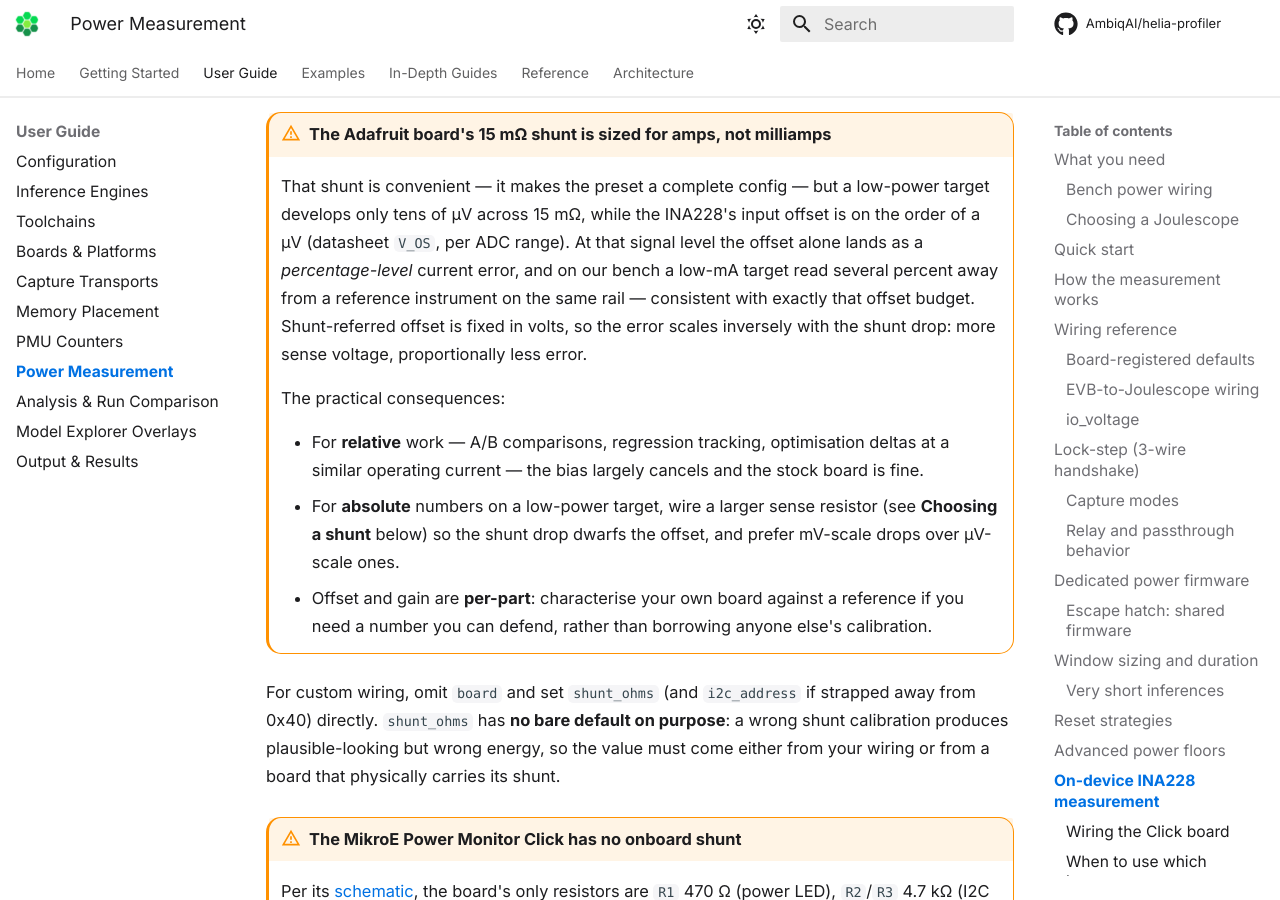
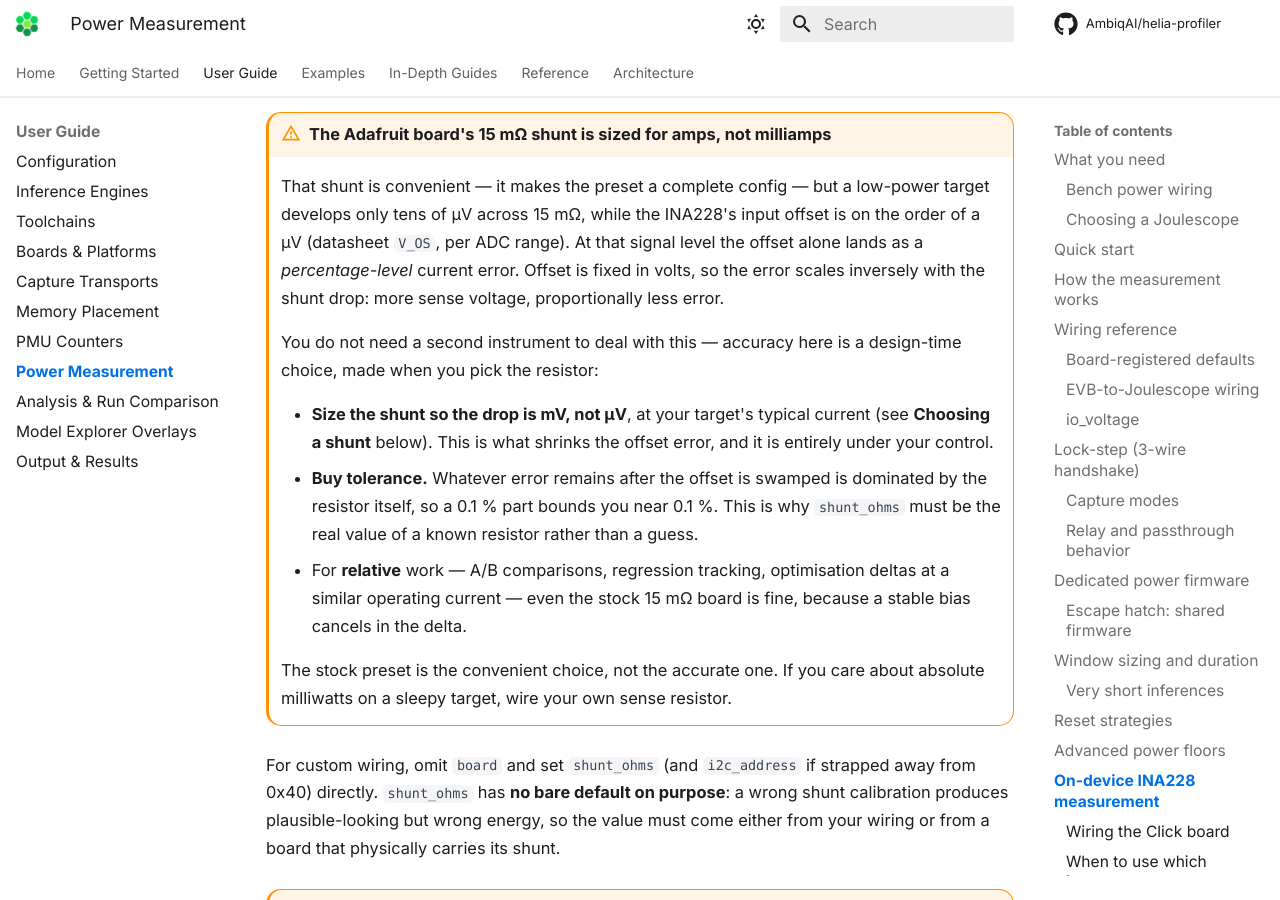
Before and after one commit to AmbiqAI/helia-profiler, an MkDocs documentation site: the page built from docs/guide/power.md, in a window 1280 px wide and 900 px high, scrolled down 12956 px. Built offline with MkDocs 1.6.1 and Material for MkDocs 9.7.7, drawn with Linux system fonts in a browser that asks for light colours; some web fonts are replaced; comment, search, counter and statistics services are not loaded; some of the changed text lies outside the part shown.

Commit message:
docs(power): stop implying users need a reference instrument
Two passages told the reader to characterize their board against a
reference instrument and back-solve shunt_ohms. That is bench methodology,
not user guidance, and it undercuts the whole point of the part: if an
INA228 run needs a Joulescope to be trusted, there is no reason to wire an
INA228.

Accuracy here is a design-time choice and needs no second instrument. Size
the shunt so the drop is mV rather than uV and the input offset stops
mattering; buy a tight-tolerance resistor and that tolerance is your floor.
Both are decided when the resistor is chosen.

Also states plainly that the stock 15 mOhm preset is the convenient option
rather than the accurate one, so the tradeoff is visible at the point where
someone copies the two-line config.

Co-Authored-By: Claude Opus 5 <noreply@anthropic.com>

```diff
--- a/docs/guide/power.md
+++ b/docs/guide/power.md
@@ -497,23 +497,27 @@ default strapping, so the preset alone is a complete config:
     low-power target develops only tens of µV across 15 mΩ, while the
     INA228's input offset is on the order of a µV (datasheet `V_OS`, per ADC
     range). At that signal level the offset alone lands as a
-    *percentage-level* current error, and on our bench a low-mA target read
-    several percent away from a reference instrument on the same rail —
-    consistent with exactly that offset budget. Shunt-referred offset is
-    fixed in volts, so the error scales inversely with the shunt drop: more
-    sense voltage, proportionally less error.
+    *percentage-level* current error. Offset is fixed in volts, so the error
+    scales inversely with the shunt drop: more sense voltage, proportionally
+    less error.
 
-    The practical consequences:
+    You do not need a second instrument to deal with this — accuracy here is
+    a design-time choice, made when you pick the resistor:
 
+    - **Size the shunt so the drop is mV, not µV**, at your target's typical
+      current (see **Choosing a shunt** below). This is what shrinks the
+      offset error, and it is entirely under your control.
+    - **Buy tolerance.** Whatever error remains after the offset is
+      swamped is dominated by the resistor itself, so a 0.1 % part bounds
+      you near 0.1 %. This is why `shunt_ohms` must be the real value of a
+      known resistor rather than a guess.
     - For **relative** work — A/B comparisons, regression tracking,
-      optimisation deltas at a similar operating current — the bias largely
-      cancels and the stock board is fine.
-    - For **absolute** numbers on a low-power target, wire a larger sense
-      resistor (see **Choosing a shunt** below) so the shunt drop dwarfs the
-      offset, and prefer mV-scale drops over µV-scale ones.
-    - Offset and gain are **per-part**: characterise your own board against
-      a reference if you need a number you can defend, rather than borrowing
-      anyone else's calibration.
+      optimisation deltas at a similar operating current — even the stock
+      15 mΩ board is fine, because a stable bias cancels in the delta.
+
+    The stock preset is the convenient choice, not the accurate one. If you
+    care about absolute milliwatts on a sleepy target, wire your own sense
+    resistor.
 
 For custom wiring, omit `board` and set `shunt_ohms` (and `i2c_address` if
 strapped away from 0x40) directly. `shunt_ohms` has **no bare default on
@@ -594,9 +598,9 @@ The offset term is what bites at low current, and it bites hard: 0.5 Ω at
 20 mA gives 10 mV of signal, while a 15 mΩ shunt at the same current gives
 300 µV — a 33× difference in how much a µV of input offset matters. That
 ratio is the whole argument for a larger resistor. What extra signal will
-*not* fix is gain-type error (shunt tolerance, sense-path parasitics), which
-stays a fixed percentage — if you need that gone too, characterise the board
-against a reference instrument and set `shunt_ohms` to the effective value.
+*not* fix is the resistor's own tolerance, which stays a fixed percentage of
+the reading — so once the drop is comfortably in mV, your accuracy floor is
+simply the part you bought.
 
 HPX picks the ADC range for you from `shunt_ohms × max_current_a`: if the
 worst-case shunt drop fits in ±40.96 mV it selects the 4×-resolution range,
```
